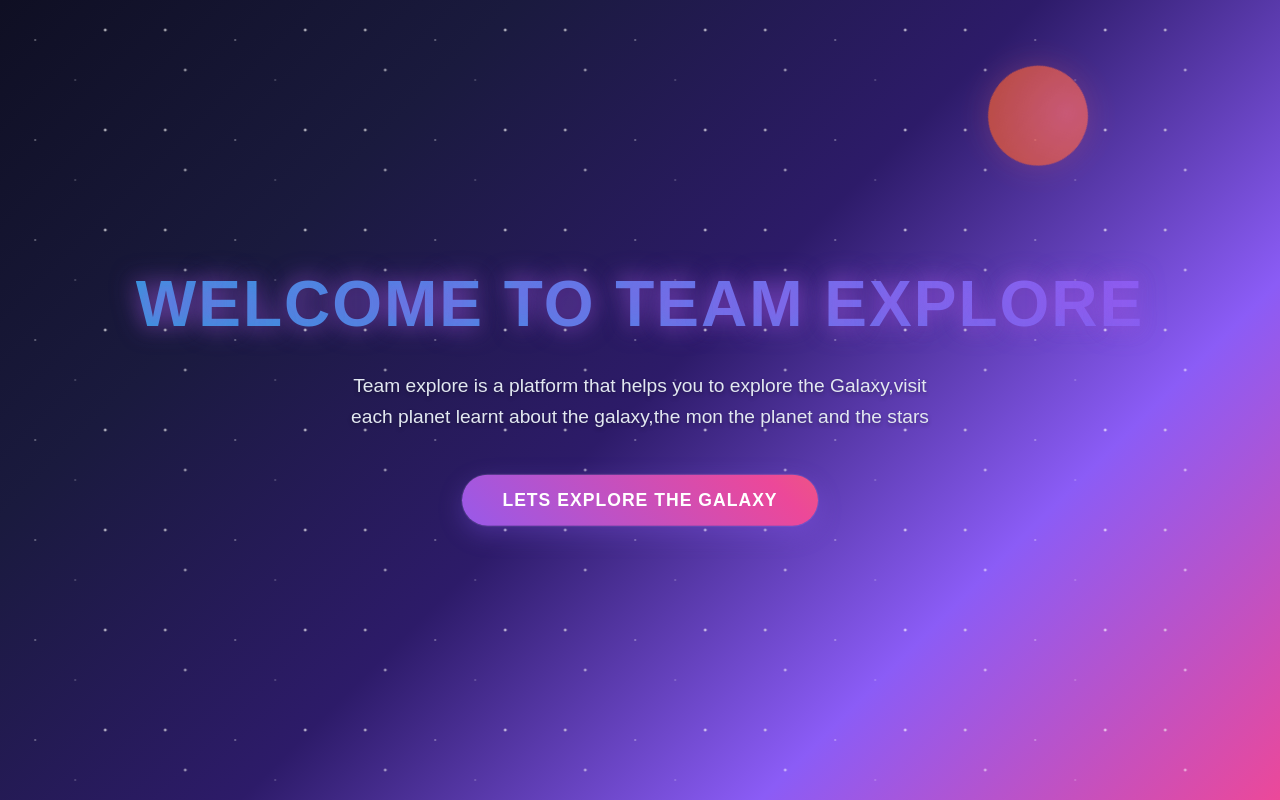
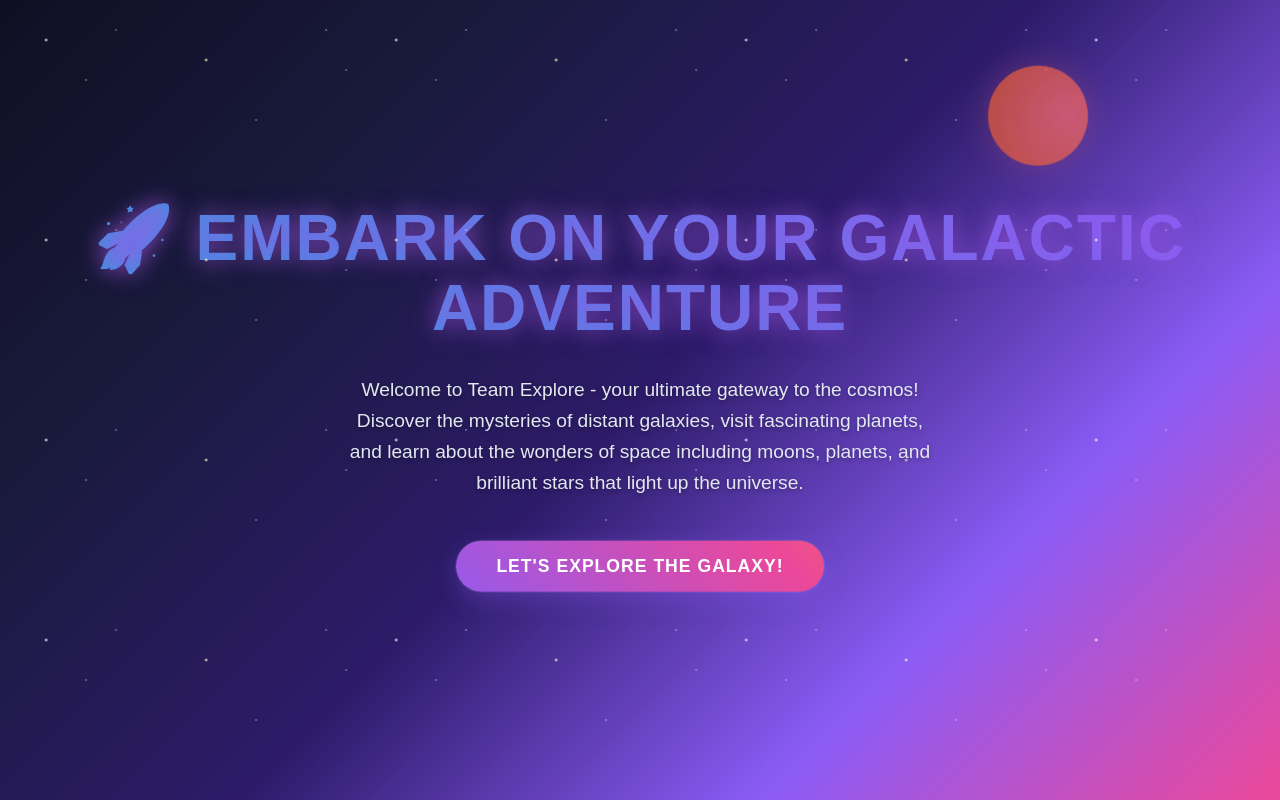
Before and after one commit to MuthoniGathiithi/React-To-Do-List-App, a React (Vite) app: page / in a window 1280 px wide. Built offline with nearby package versions, Linux system fonts and the light colour scheme.

Commit message:
update app.css for a deep milky transfromation

```diff
--- a/src/App.css
+++ b/src/App.css
@@ -31,7 +31,7 @@ html, body {
   overflow: hidden;
 }
 
-/* Animated stars background */
+/* Realistic stars background */
 .app-container::before {
   content: '';
   position: absolute;
@@ -40,14 +40,16 @@ html, body {
   right: 0;
   bottom: 0;
   background-image:
-    radial-gradient(2px 2px at 20px 30px, #eee, transparent),
-    radial-gradient(2px 2px at 40px 70px, rgba(255,255,255,0.8), transparent),
-    radial-gradient(1px 1px at 90px 40px, #fff, transparent),
-    radial-gradient(1px 1px at 130px 80px, rgba(255,255,255,0.6), transparent),
-    radial-gradient(2px 2px at 160px 30px, #fff, transparent);
+    radial-gradient(1px 1px at 20px 30px, #ffffff, transparent),
+    radial-gradient(1px 1px at 40px 70px, #e6f3ff, transparent),
+    radial-gradient(2px 2px at 90px 40px, #fff, transparent),
+    radial-gradient(1px 1px at 130px 80px, #ffffcc, transparent),
+    radial-gradient(1px 1px at 160px 30px, #e6f3ff, transparent),
+    radial-gradient(1px 1px at 300px 120px, #ffffff, transparent),
+    radial-gradient(2px 2px at 250px 60px, #ffffcc, transparent);
   background-repeat: repeat;
-  background-size: 200px 100px;
-  animation: sparkle 20s linear infinite;
+  background-size: 350px 200px;
+  animation: sparkle 25s linear infinite;
   pointer-events: none;
 }
 
--- a/src/App.jsx
+++ b/src/App.jsx
@@ -1,19 +1,15 @@
-import './App.css';
-
+import  {BrowserRouter , Routes, Route} from "react-router-dom";
+import Home from "./Home";
+import Explore from "./Explore";
 
 export default function App () {
 return (
-<div className="app-container">
-<h1>WELCOME TO  TEAM EXPLORE </h1>
-
-
-<p> Team explore is a platform that helps you to explore the Galaxy,visit each planet learnt about the galaxy,the mon the planet and the stars</p>
-
-
-<button>Lets explore the Galaxy</button>
-
-</div>
+<BrowserRouter>
+<Routes>
+    <Route path="/" element={<Home />} />
+    <Route path="/explore" element={<Explore />} />
+</Routes>
+</BrowserRouter>
 
 );
-
 }
```
